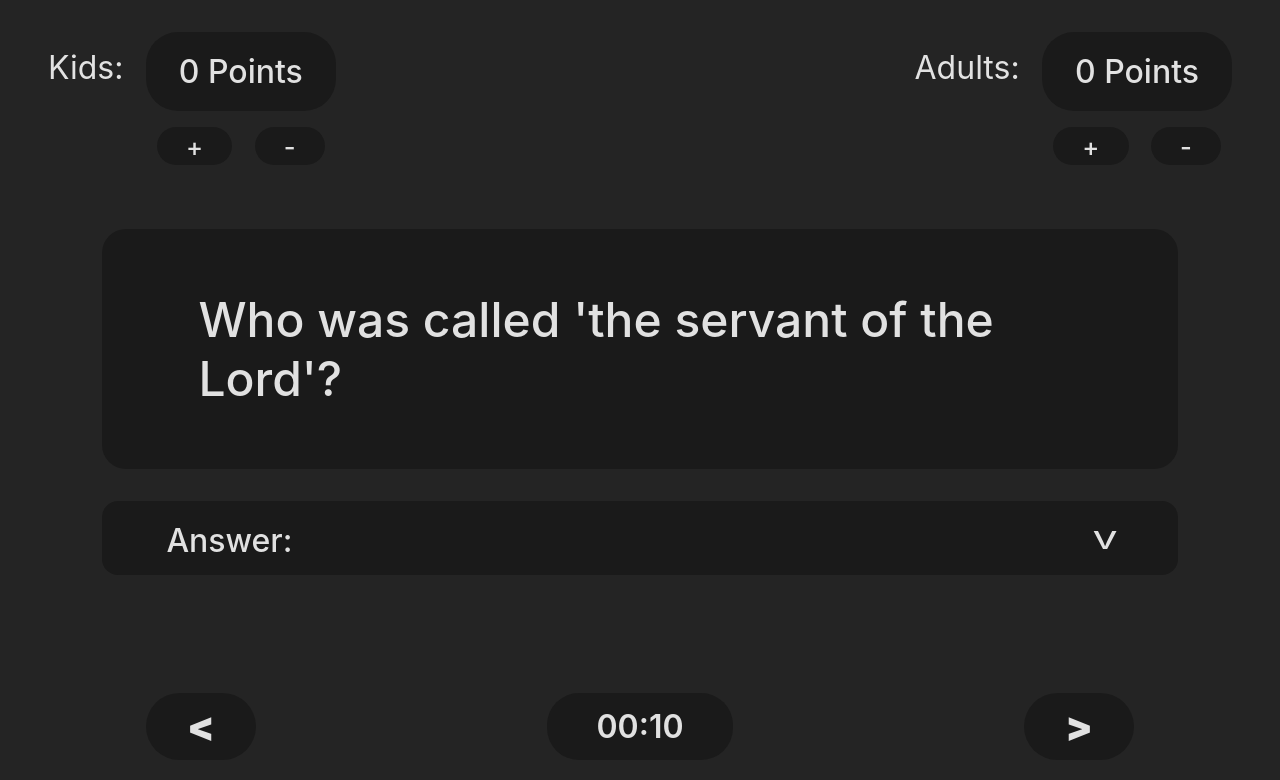
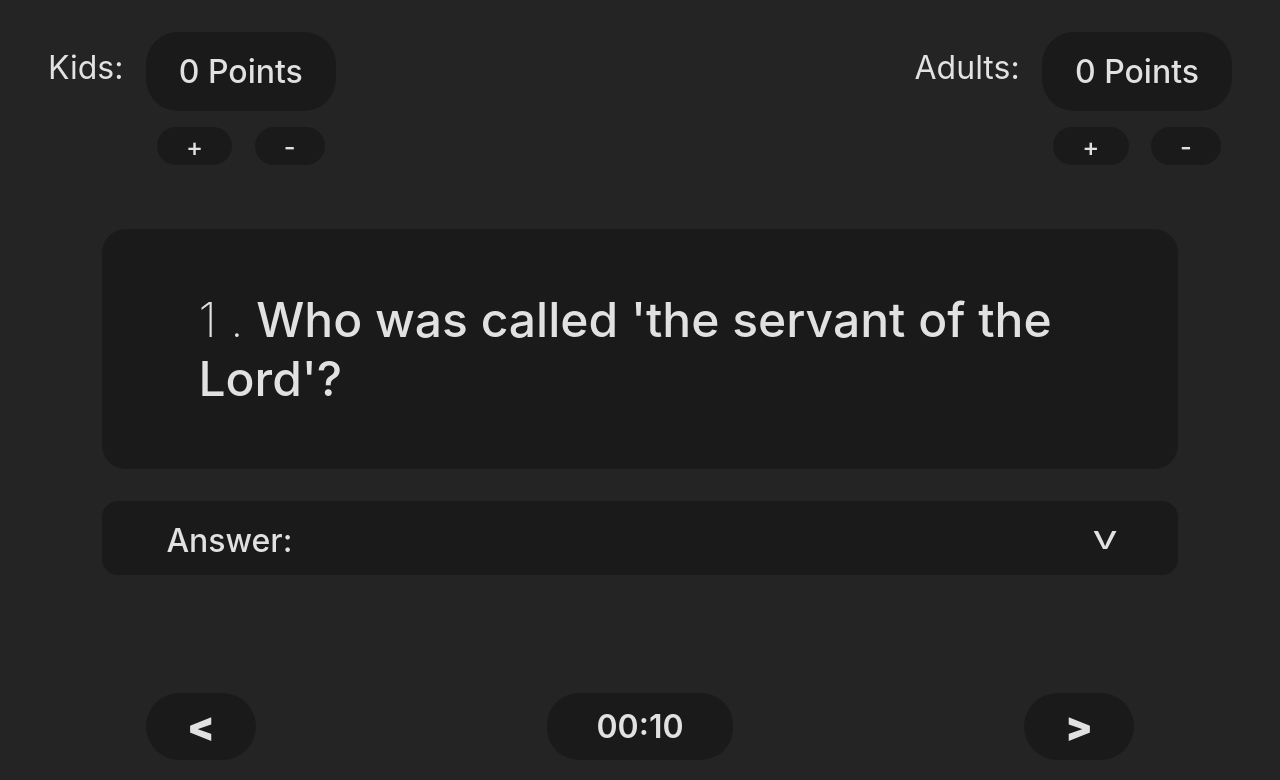
Before and after one commit to jaegerful/quiz-show, a Svelte app: page / in a window 1280 px wide. Shown: the top 780 px of the page. Built offline with nearby package versions, Linux system fonts and the light colour scheme.

Commit message:
add question counter

```diff
--- a/src/Main.svelte
+++ b/src/Main.svelte
@@ -12,7 +12,12 @@
 </script>
 
 <main>
-    <div id = 'question'>{questions[index]['prompt']}</div>
+    <div id = "question-outer">
+        <div id = 'question-inner'>
+            <span id = 'question-number'>{`${index + 1} .`}</span>
+            <span>{questions[index]['prompt']}</span>
+        </div>
+    </div>
     <div id = 'answer' class:open>
         <div id = 'header' on:click = {toggle} on:keydown = {toggle}>
             <span id = 'header-text'>Answer:</span>
@@ -32,7 +37,7 @@
         margin-inline: 8vw;
     }
 
-    #question {
+    #question-outer {
         min-height: 30vh;
 
         border-radius: 0.5em;
@@ -42,11 +47,15 @@
         font-weight: 500;
         font-size: 3em;
 
+        margin-top: 2vh;
+        margin-bottom: 4vh;
+
         display: flex;
         place-items: center;
+    }
 
-        margin-top: 2vh;
-        margin-bottom: 4vh;
+    #question-number {
+        font-weight: 200;
     }
 
     #answer {
```
